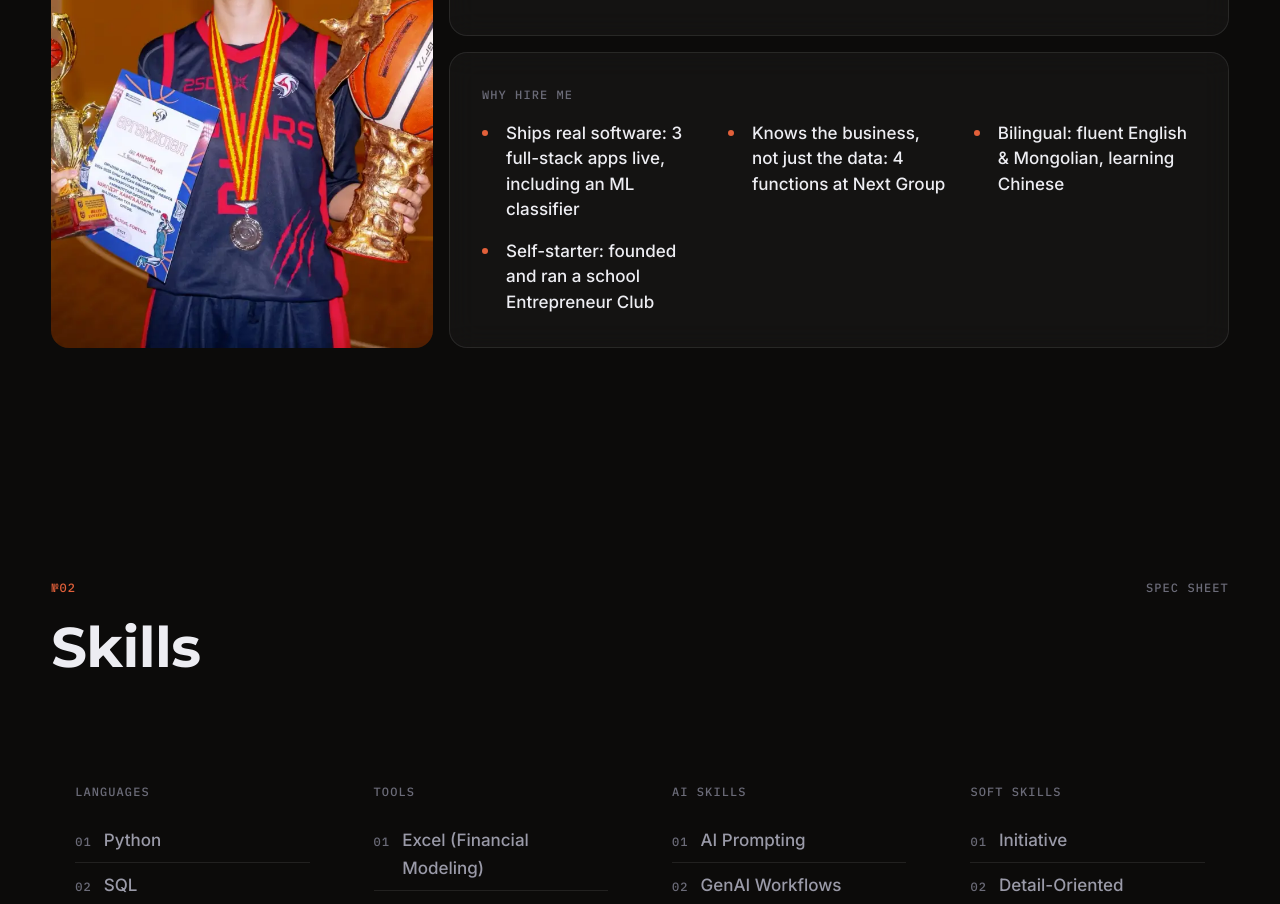
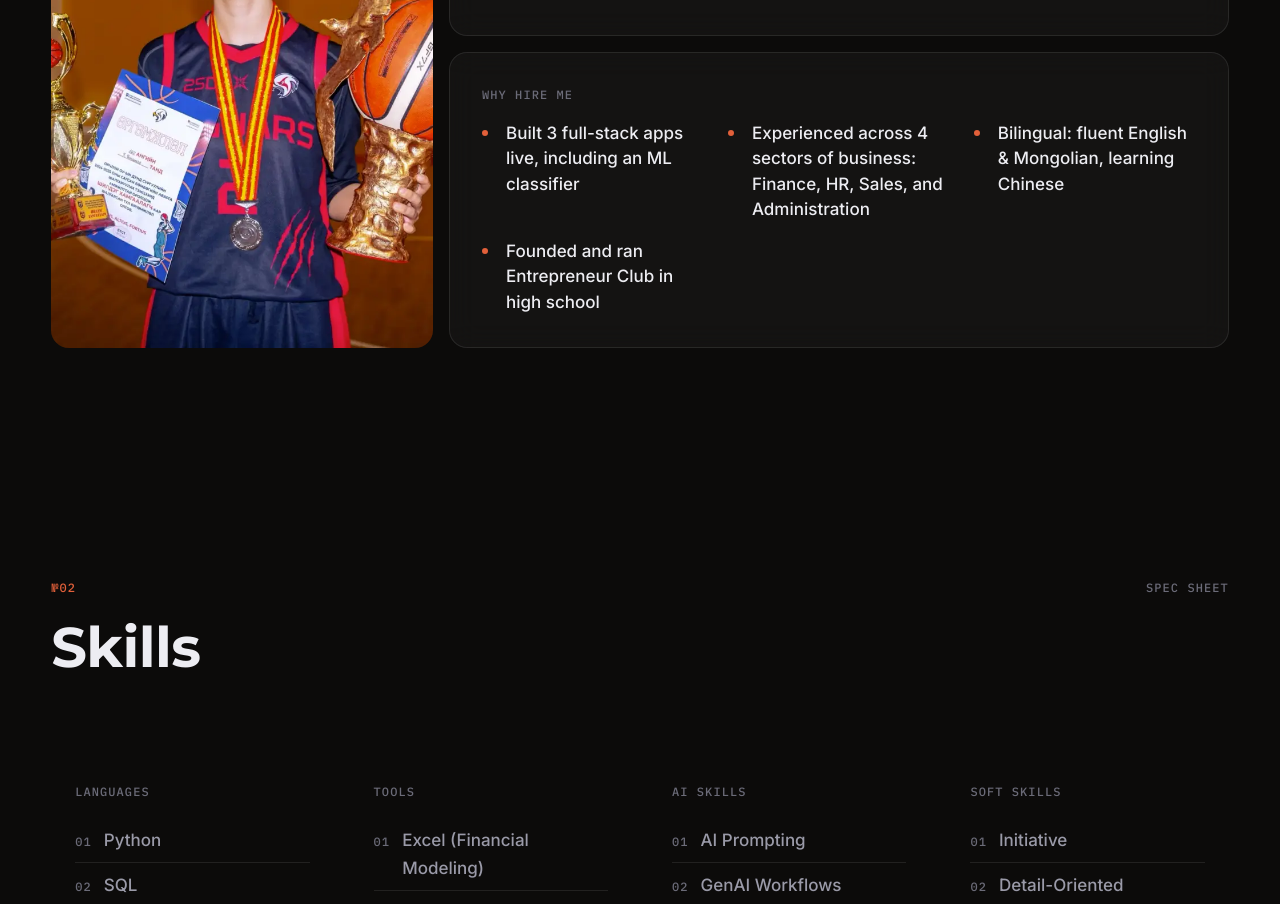
Before and after one commit to Chinsanaa/portfolio, a Next.js app: page / in a window 1280 px wide. Shown: the part 1360-2264 px from the top of the page. Built offline with nearby package versions, Linux system fonts and the light colour scheme; no server answers.

Commit message:
Update achievement highlights for clarity and impact

```diff
--- a/src/components/portfolio/content.ts
+++ b/src/components/portfolio/content.ts
@@ -98,10 +98,10 @@ export const skillCategories: SkillCategory[] = [
 
 /** Recruiter-scannable achievement highlights for the About section. */
 export const highlights: string[] = [
-  "Ships real software: 3 full-stack apps live, including an ML classifier",
-  "Knows the business, not just the data: 4 functions at Next Group",
+  "Built 3 full-stack apps live, including an ML classifier",
+  "Experienced across 4 sectors of business: Finance, HR, Sales, and Administration",
   "Bilingual: fluent English & Mongolian, learning Chinese",
-  "Self-starter: founded and ran a school Entrepreneur Club",
+  "Founded and ran Entrepreneur Club in high school",
 ];
 
 /** Ordered stops on the Sales Analyst business trip across China. */
```
